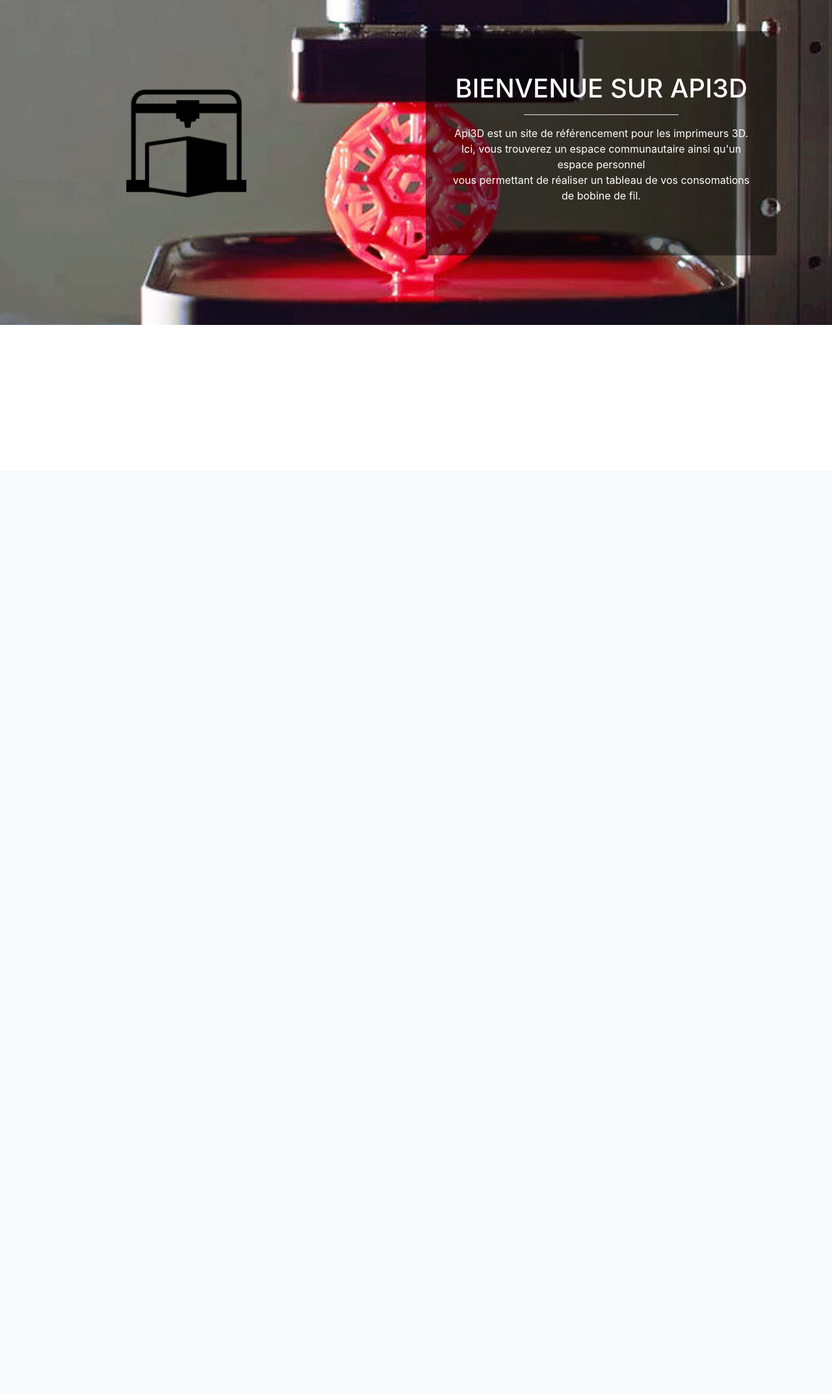
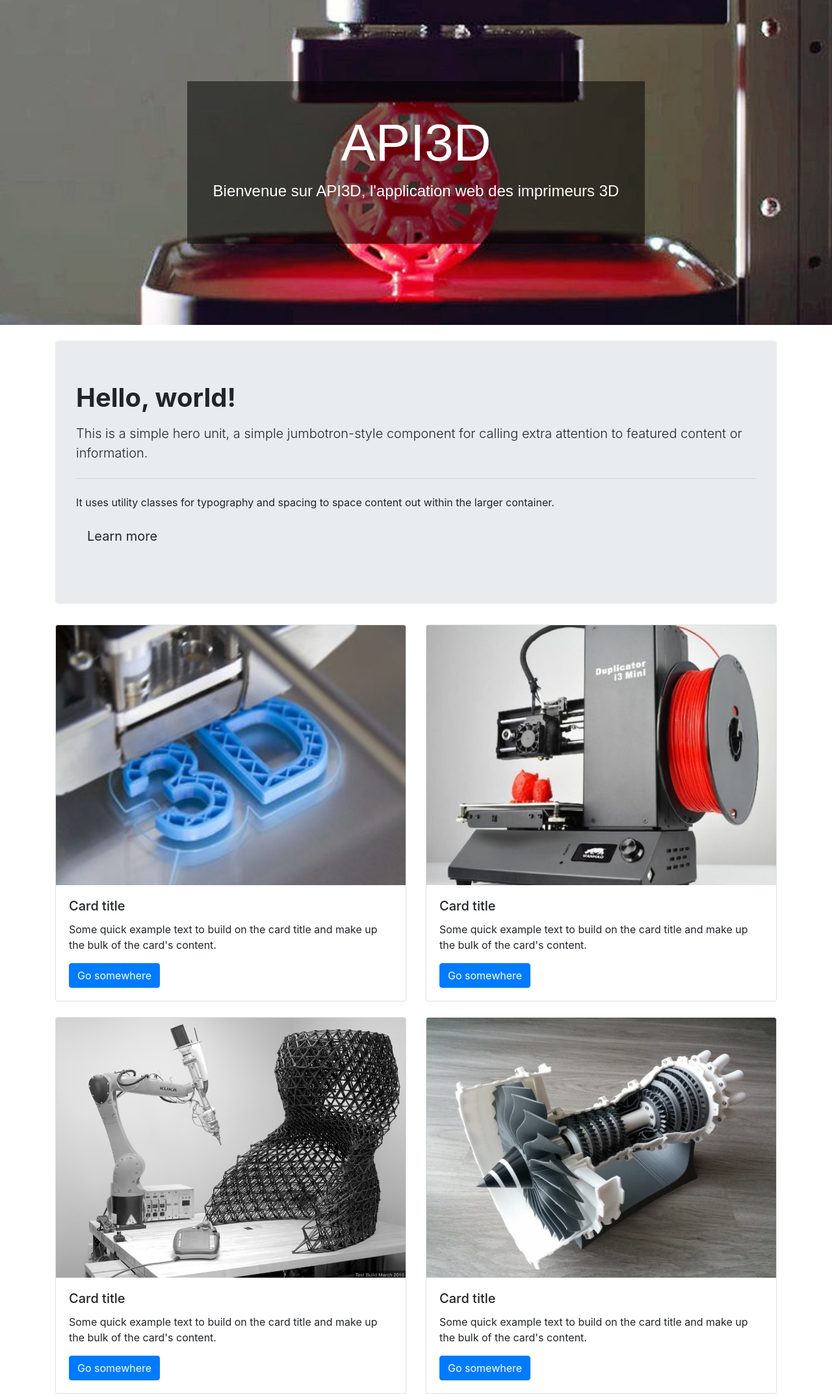
Before and after one commit to DylanPiersanti/api3D, a PHP site: page / in a window 1280 px wide. Shown: the part 76-2221 px from the top of the page at 65% size. Before the commit the page ends 576 px from the top, so only its background shows below. Run offline with PHP 8.4, Linux system fonts and the light colour scheme.

Commit message:
nextStep

```diff
--- a/assets/style/css/style.css
+++ b/assets/style/css/style.css
@@ -11,7 +11,9 @@ header {
     background-size: cover;
     width: 100%;
     height: 500px;
-    position: absolute;
+    display: flex;
+    justify-content: center;
+    align-items: center;
 }
 
 header .jumbotron {
@@ -30,3 +32,27 @@ header .jumbotron hr {
 .jLogo {
     padding: 10%;
 }
+
+.headerTitle {
+    color: #fff;
+    font-family: sans-serif;
+    background-color: rgba(0, 0, 0, 50%);
+    width: 55%;
+    height: 250px;
+    text-align: center;
+    display: flex;
+    justify-content: center;
+    align-items: center;
+}
+
+.headerTitle h1 {
+    font-size: 5rem;
+}
+.headerTitle p {
+    font-size: 1.5rem;
+}
+
+.card img {
+    height: 400px;
+    object-fit: cover;
+}
--- a/index.php
+++ b/index.php
@@ -1,25 +1,74 @@
 <?php include('public/header.php'); ?>
 
-<header>
-    <div class="container">
-        <div class="row">
-            <div class="col-6 jLogo">
-                <img src="assets/style/img/logo.png" width="60%" />
-            </div>
-            <div class="col-6">
-                <div class="jumbotron mt-5 mb-5 text-center">
-                    <h1>Bienvenue sur Api3D</h1>
-                    <hr width='50%'>
-                    <p>
-                        Api3D est un site de référencement pour les imprimeurs 3D. <br />
-                        Ici, vous trouverez un espace communautaire ainsi qu'un espace personnel <br />
-                        vous permettant de réaliser un tableau de vos consomations de bobine de fil.
-                    </p>
+<header class="header">
+    <div class="headerTitle">
+        <div>
+            <h1>API3D</h1>
+            <p>Bienvenue sur API3D, l'application web des imprimeurs 3D</p>
+        </div>
+    </div>
+</header>
+
+<main class="container mt-4">
+    <div class="jumbotron">
+
+        <h1 class="h1-reponsive mb-3 blue-text"><strong>Hello, world!</strong></h1>
+        <p class="lead">This is a simple hero unit, a simple jumbotron-style component for calling extra attention
+            to featured content or information.</p>
+        <hr class="my-4">
+        <p>It uses utility classes for typography and spacing to space content out within the larger
+            container.
+        </p>
+        <p class="lead">
+            <a class="btn btn-cyan btn-lg" href="#" role="button">Learn more</a>
+        </p>
+
+    </div>
+    <div class="row display-flex">
+        <div class="col-6">
+            <div class="card" style="width: 100%;">
+                <img src="assets/style/img/general.jpeg" class="card-img-top" alt="...">
+                <div class="card-body">
+                    <h5 class="card-title">Card title</h5>
+                    <p class="card-text">Some quick example text to build on the card title and make up the bulk of the card's content.</p>
+                    <a href="#" class="btn btn-primary">Go somewhere</a>
                 </div>
             </div>
         </div>
+        <div class="col-6">
+            <div class="card" style="width: 100%;">
+                <img src="assets/style/img/machines.jpg" class="card-img-top" alt="...">
+                <div class="card-body">
+                    <h5 class="card-title">Card title</h5>
+                    <p class="card-text">Some quick example text to build on the card title and make up the bulk of the card's content.</p>
+                    <a href="#" class="btn btn-primary">Go somewhere</a>
+                </div>
+            </div>
+        </div>
+    </div>
 
+    <div class="row mt-4">
+        <div class="col-6">
+            <div class="card" style="width: 100%;">
+                <img src="assets/style/img/techno.png" class="card-img-top" alt="...">
+                <div class="card-body">
+                    <h5 class="card-title">Card title</h5>
+                    <p class="card-text">Some quick example text to build on the card title and make up the bulk of the card's content.</p>
+                    <a href="#" class="btn btn-primary">Go somewhere</a>
+                </div>
+            </div>
+        </div>
+        <div class="col-6">
+            <div class="card" style="width: 100%;">
+                <img src="assets/style/img/projects.jpg" class="card-img-top" alt="...">
+                <div class="card-body">
+                    <h5 class="card-title">Card title</h5>
+                    <p class="card-text">Some quick example text to build on the card title and make up the bulk of the card's content.</p>
+                    <a href="#" class="btn btn-primary">Go somewhere</a>
+                </div>
+            </div>
+        </div>
     </div>
-</header>
+</main>
 
 <?php include('public/footer.php'); ?>
```
Also changed, not shown: assets/style/img/general.jpeg (added), assets/style/img/machines.jpg (added), assets/style/img/projects.jpg (added), assets/style/img/techno.png (added).
